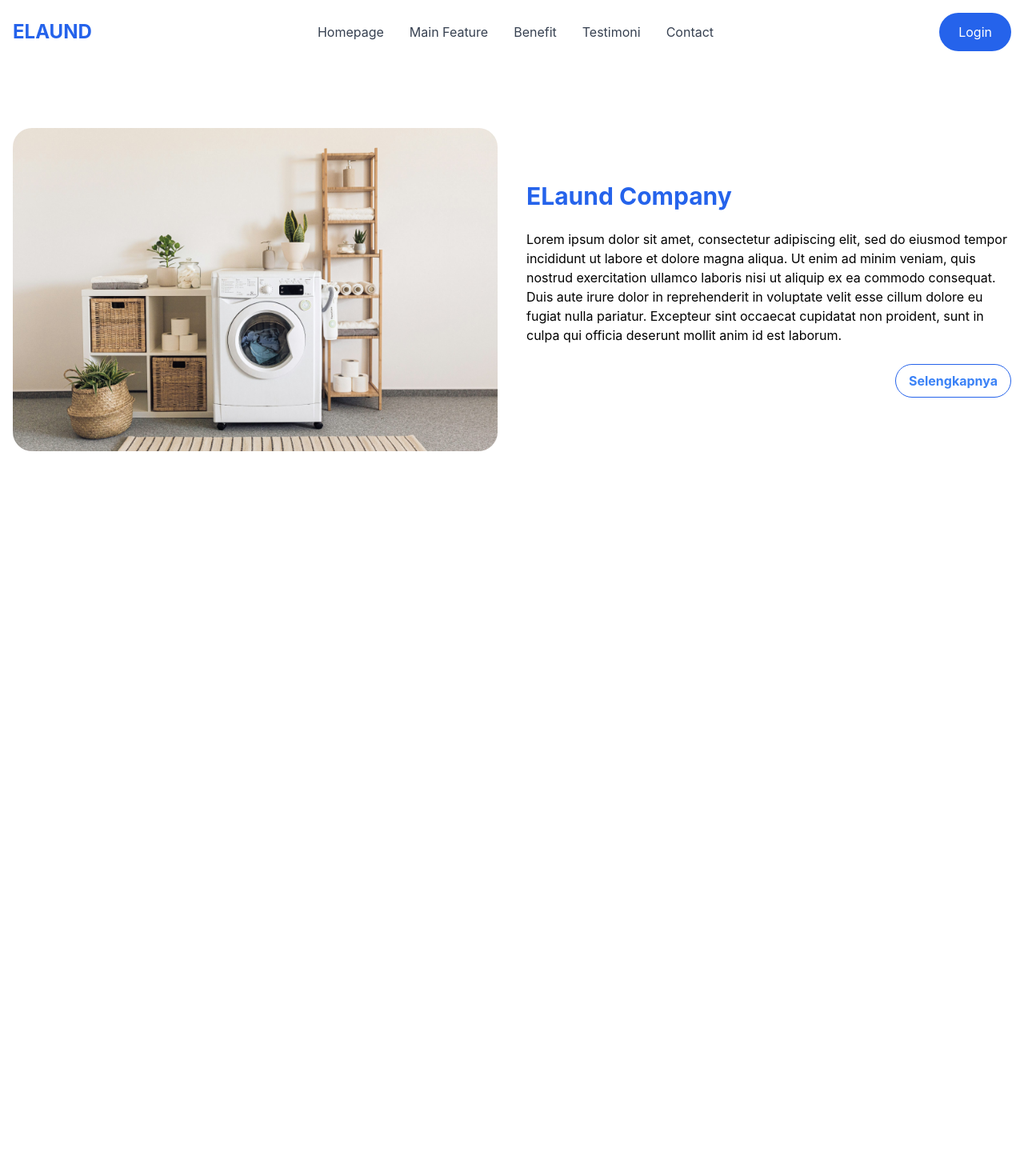
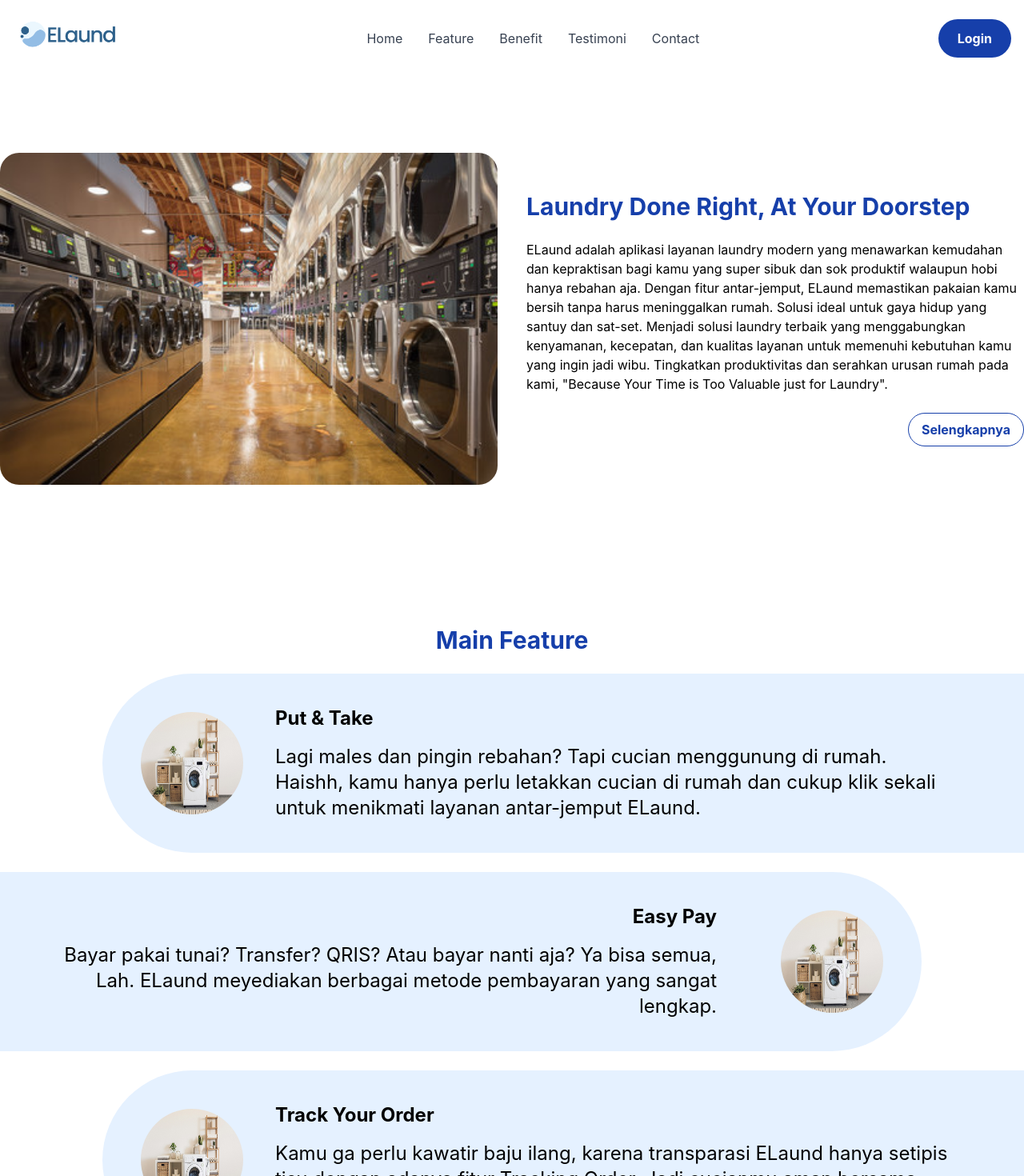
Before and after one commit to rizkiwnfproject/elaund-frontend, a React (Create React App) app: page / in a window 1280 px wide. Shown: the top 1470 px of the page at 80% size. Before the commit the page ends 800 px from the top, so only its background shows below. Built offline with nearby package versions, Linux system fonts and the light colour scheme.

Commit message:
main feature desktop

```diff
--- /dev/null
+++ b/src/components/FeatureList.js
@@ -0,0 +1,19 @@
+import React from 'react';
+
+const FeatureList = ({ children, className, titleText, fieldText, textName }) => {
+  return (
+    <div className={`bg-soft-blue flex flex-row items-center h-full py-10 px-12 gap-10 ${className}`}>
+      {children}
+      <div className={`${textName}`}>
+        <div className='font-bold'>
+          {titleText}
+        </div>
+        <div>
+          {fieldText}
+        </div>
+      </div>
+    </div>
+  );
+};
+
+export default FeatureList;
--- /dev/null
+++ b/src/components/Logo.js
@@ -0,0 +1,10 @@
+import React from 'react';
+import logo from '../assets/images/Logo.png';
+
+const Logo = ({ className }) => {
+    return (
+        <img src={logo} alt="Logo" className={`${className}`} />
+    );
+};
+
+export default Logo;
--- a/src/components/Navbar.js
+++ b/src/components/Navbar.js
@@ -1,23 +1,22 @@
 import React from 'react';
 import Button from './Button';
 import { Link } from 'react-scroll';
+import Logo from './Logo';
 
 const Navbar = () => {
     return (
         <nav className="bg-white">
             <div className="container mx-auto px-4 flex justify-between items-center py-4">
                 {/* Logo */}
-                <div className="text-2xl font-bold text-blue-600">
-                    ELAUND
-                </div>
+                <Logo className='w-36'/>
 
                 {/* Links To Another Page*/}
                 <div className="hidden md:flex space-x-8">
                     <Link to="homepage" smooth={true} duration={500} className='text-gray-700 hover:text-blue-600 cursor-pointer'>
-                        Homepage
+                        Home
                     </Link>
                     <Link to="mainfeature" smooth={true} duration={500} className='text-gray-700 hover:text-blue-600 cursor-pointer'>
-                        Main Feature
+                        Feature
                     </Link>
                     <Link to="benefit" smooth={true} duration={500} className='text-gray-700 hover:text-blue-600 cursor-pointer'>
                         Benefit
@@ -31,7 +30,7 @@ const Navbar = () => {
                 </div>
                 {/* Login Button */}
                 <div>
-                    <Button className="bg-blue-600 px-6 py-3 text-white rounded-3xl">
+                    <Button className="bg-primary px-6 py-3 text-white rounded-3xl font-bold">
                         Login
                     </Button>
                 </div>
--- a/src/pages/HomePage.js
+++ b/src/pages/HomePage.js
@@ -2,16 +2,21 @@ import React from 'react';
 import Navbar from '../components/Navbar';
 import Section from '../components/Section';
 import Home from './section/Home';
+import Feature from './section/Feature';
 
 const Homepage = () => {
   return (
     <div>
       {/* Navbar */}
       <Navbar />
-      <main className="container mx-auto px-4 py-8 my-12">
-        <Section id="homepage">
+      <main className=" py-8">
+        <Section id="home" className='container mx-auto mt-16 mb-44 sm:mt-2 lg:mt-16 h-full'>
           <Home />
         </Section>
+        <Section id="feature">
+          <Feature />
+        </Section>
+
       </main>
     </div>
   );
--- /dev/null
+++ b/src/pages/section/Feature.js
@@ -0,0 +1,50 @@
+// src/components/Home.js
+import React from 'react';
+import myImage from '../../assets/images/home_laundry.jpg';
+import FeatureList from '../../components/FeatureList';
+
+const Feature = () => {
+    return (
+        <div className='flex flex-col gap-6'>
+            <div className='feature-title text-3xl font-bold text-primary text-center'>
+                Main Feature
+            </div>
+            <FeatureList className="rounded-l-full ml-32">
+                <img src={myImage} alt="Laundry" className='w-32 h-32 rounded-full' />
+                <div className='text-left flex flex-col gap-4 text-2xl'>
+                    <div className='font-bold'>
+                        Put & Take
+                    </div>
+                    <div>
+                        Lagi males dan pingin rebahan? Tapi cucian menggunung di rumah. Haishh, kamu hanya perlu letakkan cucian di rumah dan cukup klik sekali untuk menikmati layanan antar-jemput ELaund.
+                    </div>
+                </div>
+            </FeatureList>
+            <FeatureList className="rounded-r-full mr-32">
+                <img src={myImage} alt="Laundry" className='order-last w-32 h-32 rounded-full' />
+                <div className='text-right flex flex-col gap-4 text-2xl'>
+                    <div className='font-bold'>
+                        Easy Pay
+                    </div>
+                    <div>
+                        Bayar pakai tunai? Transfer? QRIS? Atau bayar nanti aja? Ya bisa semua, Lah. ELaund meyediakan berbagai metode pembayaran yang sangat lengkap.
+                    </div>
+                </div>
+            </FeatureList>
+            <FeatureList className="rounded-l-full ml-32">
+                <img src={myImage} alt="Laundry" className='w-32 h-32 rounded-full' />
+                <div className='text-left flex flex-col gap-4 text-2xl'>
+                    <div className='font-bold'>
+                        Track Your Order
+                    </div>
+                    <div>
+                        Kamu ga perlu kawatir baju ilang, karena transparasi ELaund hanya setipis tisu dengan adanya fitur Tracking Order. Jadi cucianmu aman bersama kami, dan tentunya bersih dan wangi.
+                    </div>
+                </div>
+            </FeatureList>
+        </div>
+
+    );
+};
+
+export default Feature;
--- a/src/pages/section/Home.js
+++ b/src/pages/section/Home.js
@@ -1,21 +1,20 @@
 // src/components/Home.js
 import React from 'react';
-import myImage from '../../assets/images/home_laundry.jpg';
+import myImage from '../../assets/images/home.png';
 import Button from '../../components/Button';
 
 const Home = () => {
     return (
-        <div className='grid grid-cols-1 md:grid-cols-2 gap-9 items-center'>
+        <div className='grid grid-cols-1 lg:grid-cols-2 items-center justify-between gap-9'>
             <img src={myImage} alt="Laundry" className='w-full rounded-3xl' />
             <div className='flex flex-col gap-6'>
-                <div className='home-title text-3xl font-bold text-blue-600'>
-                    ELaund Company
+                <div className='home-title text-3xl font-bold text-primary'>
+                    Laundry Done Right, At Your Doorstep
                 </div>
                 <p>
-                    Lorem ipsum dolor sit amet, consectetur adipiscing elit, sed do eiusmod tempor incididunt ut labore et dolore magna aliqua. Ut enim ad minim veniam, quis nostrud exercitation ullamco laboris nisi ut aliquip ex ea commodo consequat. Duis aute irure dolor in reprehenderit in voluptate velit esse cillum dolore eu fugiat nulla pariatur. Excepteur sint occaecat cupidatat non proident, sunt in culpa qui officia deserunt mollit anim id est laborum.
-                </p>
+                    ELaund adalah aplikasi layanan laundry modern yang menawarkan kemudahan dan kepraktisan bagi kamu yang super sibuk dan sok produktif walaupun hobi hanya rebahan aja. Dengan fitur antar-jemput, ELaund memastikan pakaian kamu bersih tanpa harus meninggalkan rumah. Solusi ideal untuk gaya hidup yang santuy dan sat-set. Menjadi solusi laundry terbaik yang menggabungkan kenyamanan, kecepatan, dan kualitas layanan untuk memenuhi kebutuhan kamu yang ingin jadi wibu. Tingkatkan produktivitas dan serahkan urusan rumah pada kami, "Because Your Time is Too Valuable just for Laundry".</p>
                 <div className='col-span-2 flex justify-end'>
-                    <Button className='border border-blue-600 rounded-3xl py-2 px-4 font-bold text-blue-500 transition duration-300 ease-in-out hover:bg-blue-600 hover:text-white '>
+                    <Button className='border border-primary rounded-3xl py-2 px-4 font-bold text-primary transition duration-300 ease-in-out hover:bg-primary hover:text-white '>
                         Selengkapnya
                     </Button>
                 </div>
--- a/tailwind.config.js
+++ b/tailwind.config.js
@@ -4,7 +4,24 @@ module.exports = {
     "./src/**/*.{js,jsx,ts,tsx}",
   ],
   theme: {
-    extend: {},
+    screens: {
+      'sm': '640px',
+      'md': '768px',
+      'lg': '1024px',
+      'xl': '1280px',
+      '2xl': '1536px',
+    },
+    extend: {
+      colors:{
+        'primary' : '#163FAA',
+        'soft-blue' : '#E5F1FF',
+      },
+      borderRadius: {
+        '4xl': '2rem',
+        '5xl': '2.5rem',
+        '6xl': '3rem',
+      }
+    },
   },
   plugins: [],
 }
```
Also changed, not shown: src/assets/images/Logo.png (added), src/assets/images/home.png (added).
